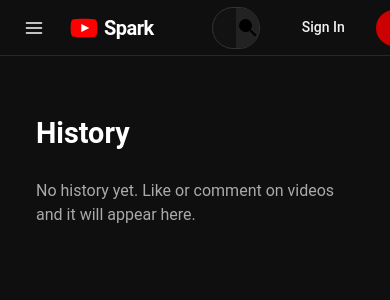
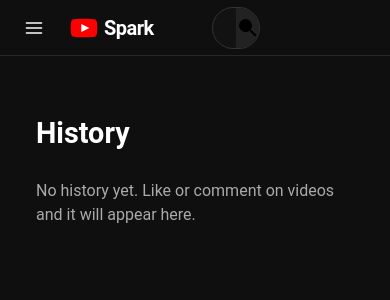
Before and after one commit to Mahanje/spark, a Django app: template accounts/templates/accounts/history.html in a window 390 px wide. Shown: the top 300 px of the page. Run offline with Django 3.2, Linux system fonts and the light colour scheme; the template is opened without the code that fills it, so the values that code supplies are empty.

Commit message:
sign up and sign in hide in mobile

```diff
--- a/static/css/navbar.css
+++ b/static/css/navbar.css
@@ -167,3 +167,10 @@
         display: flex;
     }
 }
+
+@media (max-width: 768px) {
+    .btn-link,
+    .btn-signup {
+        display: none !important;
+    }
+}
```
